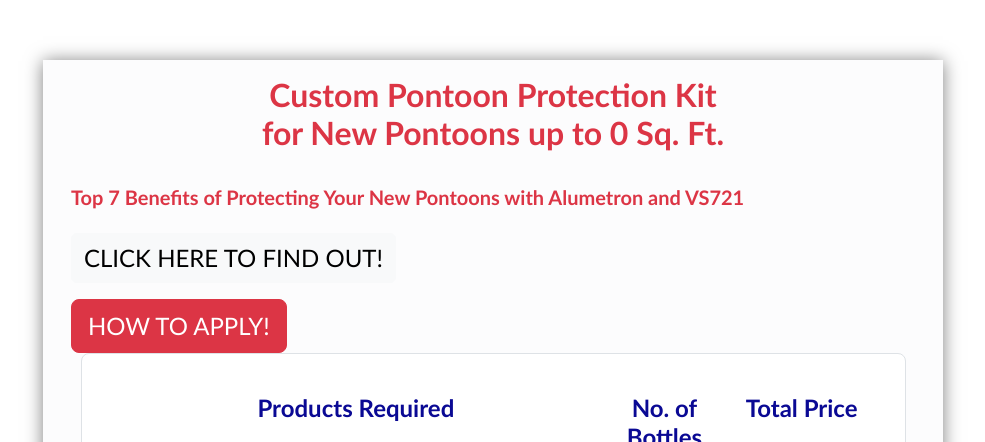
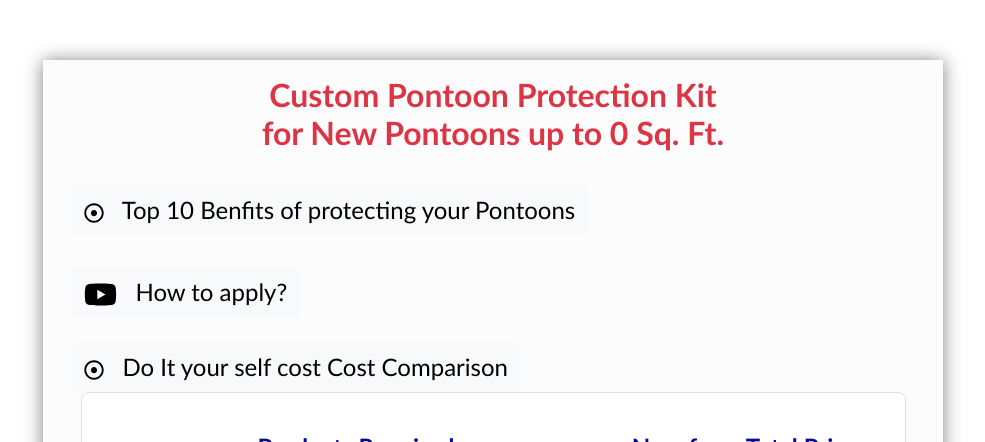
Before and after one commit to arouramarinedev/pontoocal, a React (Create React App) app: page /final in a window 1280 px wide. Shown: the top 442 px of the page, without its empty margins (147-1132 px from the left). Built offline with nearby package versions, Linux system fonts and the light colour scheme.

Commit message:
lading page setup Bug scroll to video

```diff
--- /dev/null
+++ b/src/components/Landing/ScrollDown.jsx
@@ -0,0 +1,34 @@
+import React, { useState } from 'react';
+
+function ScrollDownButton() {
+  const [showButton, setShowButton] = useState(true);
+
+  // Function to handle the button click and scroll to the next section
+  const handleClick = () => {
+    const targetSection = document.getElementById('my-section');
+    targetSection.scrollIntoView({ behavior: 'smooth' });
+  };
+  // Function to show/hide the button based on the user's scroll position
+  const handleScroll = () => {
+    if (window.pageYOffset > 500) {
+      setShowButton(true);
+    } else {
+      setShowButton(false);
+    }
+  };
+
+  // Add an event listener to update the button visibility on scroll
+  window.addEventListener('scroll', handleScroll);
+
+  return (
+    <div className="scroll-down-button">
+      {showButton && (
+        <button onClick={handleClick}>
+          Scroll Down
+        </button>
+      )}
+    </div>
+  );
+}
+
+export default ScrollDownButton;
--- a/src/components/Landing/index.jsx
+++ b/src/components/Landing/index.jsx
@@ -1,4 +1,4 @@
-import React, { useState } from 'react';
+import React, { useState, useRef } from 'react';
 import { useSelector } from 'react-redux'
 import CostComparison from './CostComparison'
 import HowTo from './HowTo'
@@ -7,7 +7,8 @@
 import Buttons from './Buttons';
 import ScrollDownButton from './ScrollDownButton';
 import ScrollToTop from "react-scroll-to-top";
-
+import { FaYoutube,FaCircle, FaRegDotCircle} from 'react-icons/fa';
+import handleClick from './ScrollDown';
 
 
 
@@ -34,6 +35,15 @@
         });
       };
 
+       const HowToRef = useRef(null);
+
+  function scrollToHowTo() {
+        HowToRef.current.scrollIntoView({ behavior: 'smooth' });
+    }
+
+
+
+
 
     return (
         <>
@@ -48,10 +58,12 @@
                 <div className="row ms-1">
 
                     <div className="col">
-                        <h5 className="text-danger fw-bold mt-4">Top 7 Benefits of Protecting Your New Pontoons with Alumetron and VS721</h5>
+
                         <h6 className="text-danger fw-bold mt-2">
                           <button type="button" className="btn btn-light me-4 mt-3" onClick={toggleDropdown}  style={{ fontSize: "1.5rem" }}>
-                            CLICK HERE TO FIND OUT!
+                            <FaRegDotCircle icon="fa-solid fa-circle-dot" style={{color: "#000000", fontSize:"20px"}} />
+                            &nbsp;&nbsp;&nbsp;Top 10 Benfits of protecting your Pontoons
+
                           </button>
                         </h6>
                         {isOpen && (
@@ -63,14 +75,28 @@
                             <li><span className="ms-1">Better </span>Fuel Economy. Reduce Fuel Consumption Up to 20%.</li>
                             <li><span className="ms-1">Easier </span>Maintenance. Pontoons Can Stay Fouling Free All Summer.</li>
                             <li><span className="ms-1">Lasts </span>up to 10 Years. Save Money by Reducing Costly Annual Maintenance.</li>
+
                           </ol>
                         )}
                     </div>
                     <h7 className="text-danger fw-bold mt-2">
-                          <button className="btn btn-lg btn-danger" style={{ fontSize: "1.5rem" }}>
-                            HOW TO APPLY!
+
+                           <button type="button" className="btn btn-light me-4 mt-3"   onClick={handleClick} style={{ fontSize: "1.5rem" }}>
+                            <FaYoutube icon="fa-brands fa-youtube"  style={{color: "#000000", fontSize: "33px"}} />
+                            &nbsp;&nbsp;&nbsp;How to apply?
+
+
+
                           </button>
                     </h7>
+
+                    <h8 className="text-danger fw-bold mt-2">
+                           <button type="button" className="btn btn-light me-4 mt-3" onClick={scrollToBottom}  style={{ fontSize: "1.5rem" }}>
+                           <FaRegDotCircle icon="fa-solid fa-circle-dot" style={{color: "#000000", fontSize:"20px"}} />
+                            &nbsp;&nbsp;&nbsp;Do It your self cost Cost Comparison
+
+                          </button>
+                    </h8>
 
 
 
@@ -85,8 +111,9 @@
                     </button>
 
                     </div>
-
-                <HowTo />
+                <section id="my-section">
+                    <HowTo />
+                </section>
                 <CostComparison />
             </div>
         </>
```
